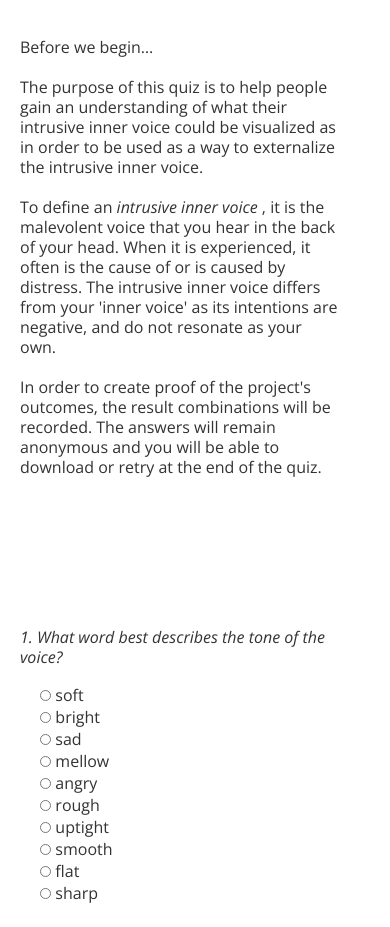
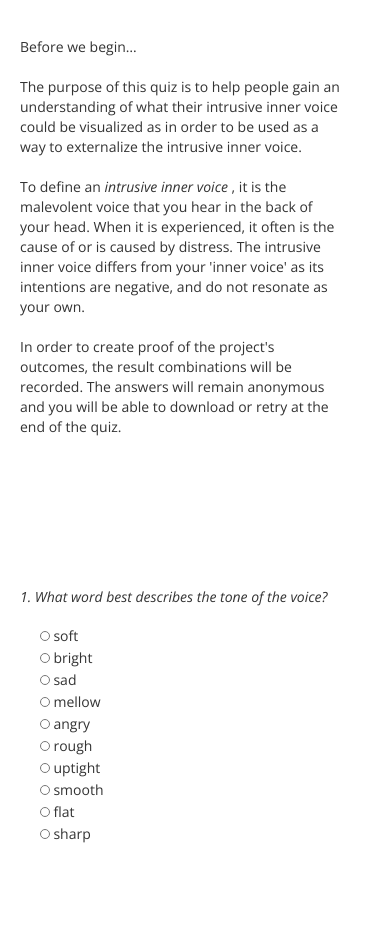
Before and after one commit to EthanFifle/IntrusiveInnerVoice, a website: page index.html in a window 390 px wide. Shown: the part 173-1100 px from the top of the page. Drawn offline with nearby package versions, Linux system fonts and the light colour scheme.

Commit message:
"Mobile Update V3"

```diff
--- a/Web_src/StyleVis.css
+++ b/Web_src/StyleVis.css
@@ -1042,7 +1042,7 @@ body {
     .intro {
         margin-right: 50px;
         margin-left: 20px;
-        font-size: 16px;
+        font-size: 14px;
         line-height: 20px;
     }
 
@@ -1078,28 +1078,28 @@ body {
         margin-right: 20px;
         margin-left: 20px;
         margin-bottom: 20px;
-        font-size: 16px;
+        font-size: 14px;
         line-height: 20px;
     }
 
     .optStyle{
         margin-right: 20px;
         margin-left: 20px;
-        font-size: 16px;
+        font-size: 14px;
         line-height: 17px
     }
 
     .option-label {
         margin-right: 20px;
         margin-left: 20px;
-        font-size: 16px;
+        font-size: 14px;
         line-height: 17px
     }
 
     .Button {
         margin-right: 20px;
         margin-left: 20px;
-        font-size: 16px;
+        font-size: 14px;
         line-height: 17px
     }
 
```
